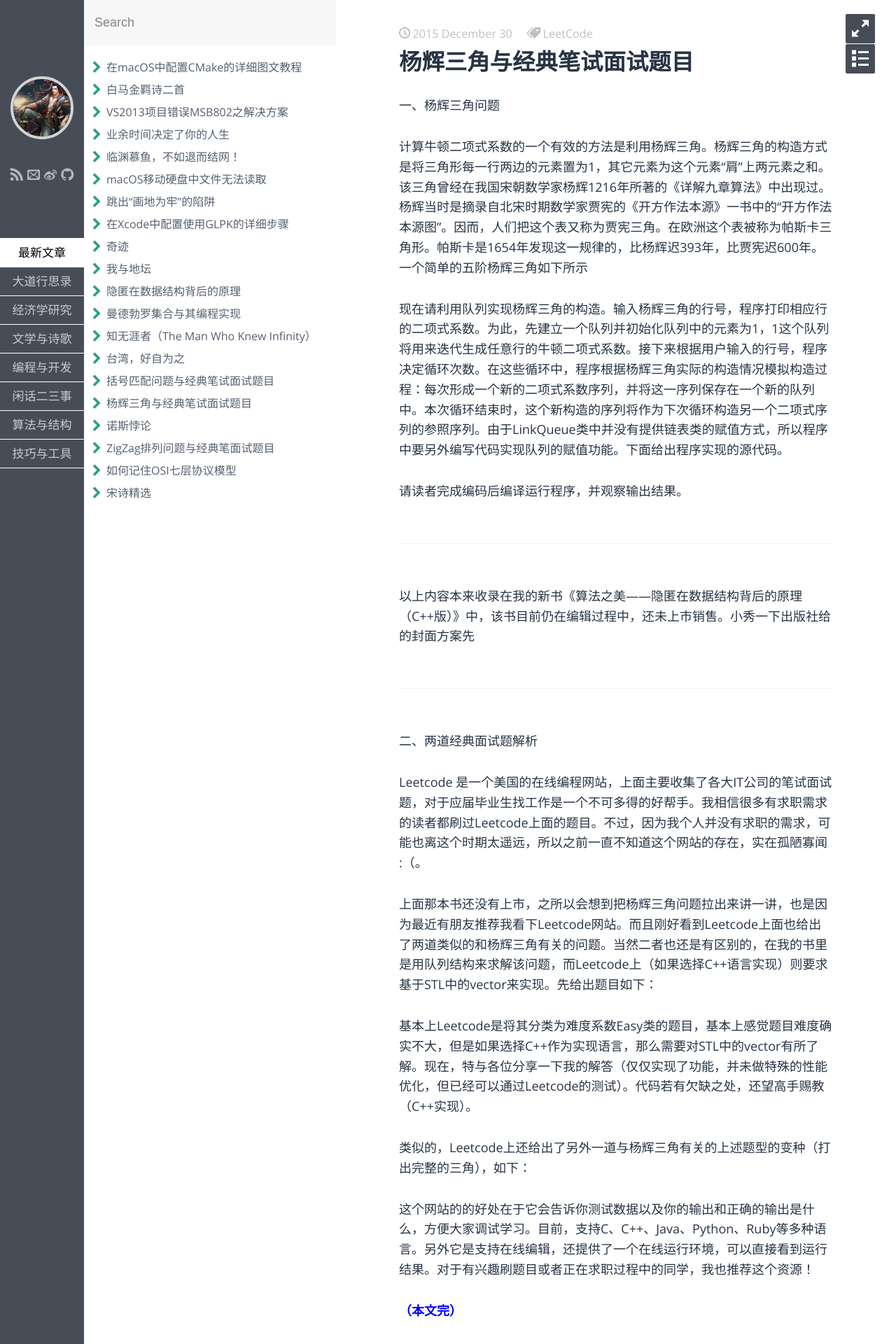
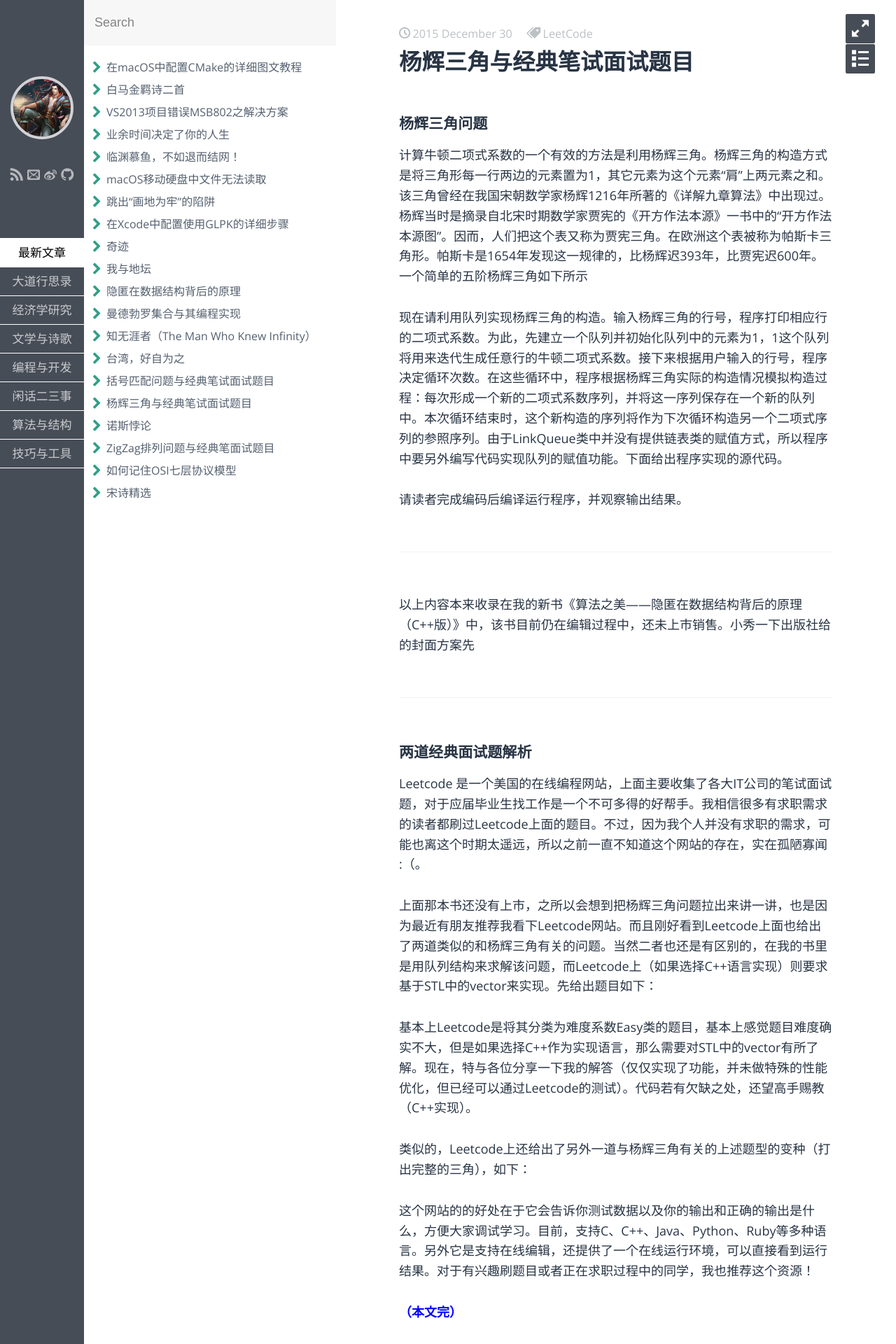
Before and after one commit to fzuo/baimafujinji, a Jekyll site: the page built from _posts/algorithm/2015-12-30-leetcode-yanghui-triangle.md, in a window 1280 px wide. Shown: the top 1920 px of the page at 70% size. Built offline with Jekyll 4.4.1, drawn with Linux system fonts in a browser that asks for light colours; some web fonts are replaced.

Commit message:
Update 2015-12-30-leetcode-yanghui-triangle.md

```diff
--- a/_posts/algorithm/2015-12-30-leetcode-yanghui-triangle.md
+++ b/_posts/algorithm/2015-12-30-leetcode-yanghui-triangle.md
@@ -6,7 +6,7 @@ tags: LeetCode
 keywords: LeetCode,杨辉三角
 ---
 
-一、杨辉三角问题
+### 杨辉三角问题
 
 
 
@@ -25,7 +25,7 @@ keywords: LeetCode,杨辉三角
 
 ---------------------------------
 
-二、两道经典面试题解析
+### 两道经典面试题解析
 
 Leetcode 是一个美国的在线编程网站，上面主要收集了各大IT公司的笔试面试题，对于应届毕业生找工作是一个不可多得的好帮手。我相信很多有求职需求的读者都刷过Leetcode上面的题目。不过，因为我个人并没有求职的需求，可能也离这个时期太遥远，所以之前一直不知道这个网站的存在，实在孤陋寡闻 :（。
 
```
